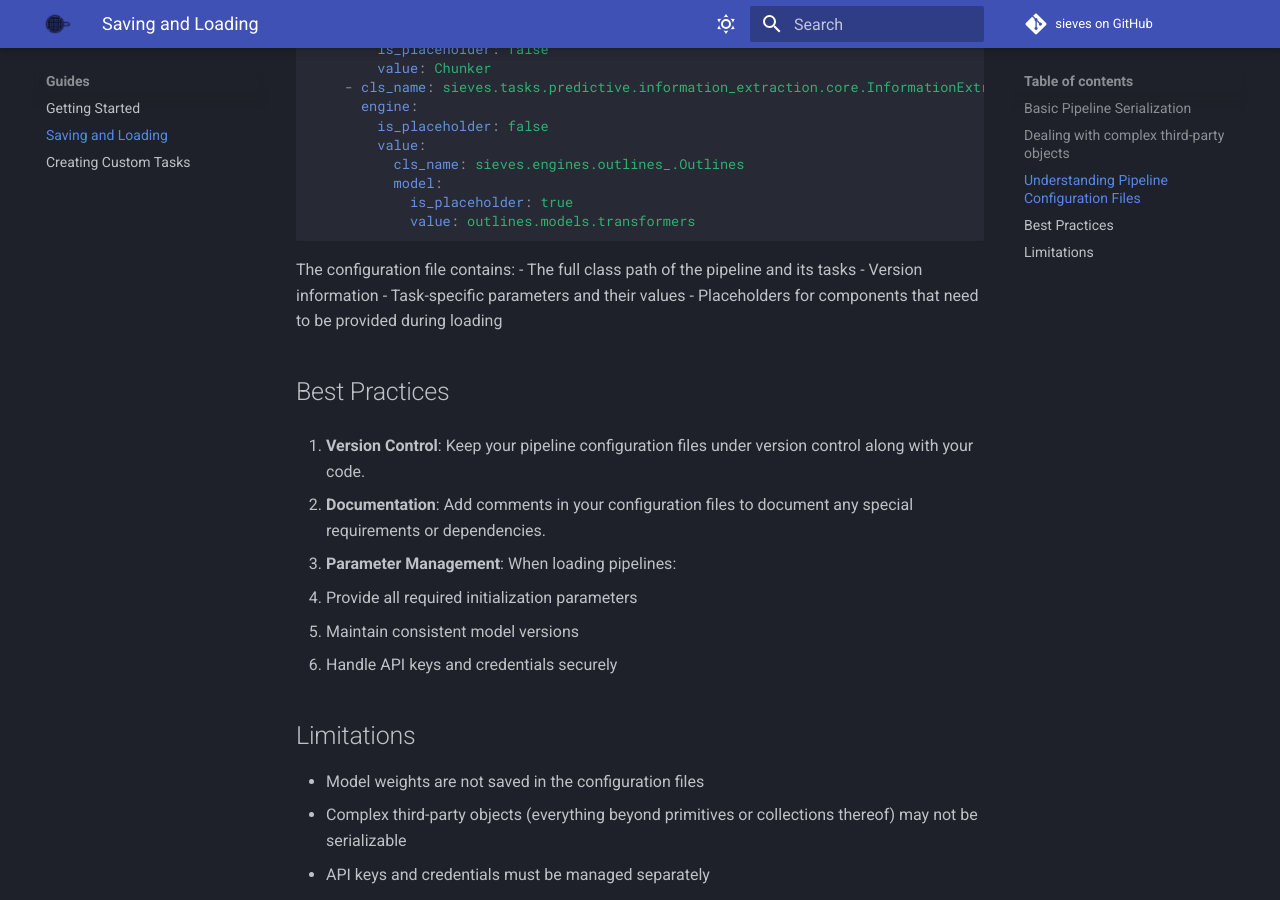
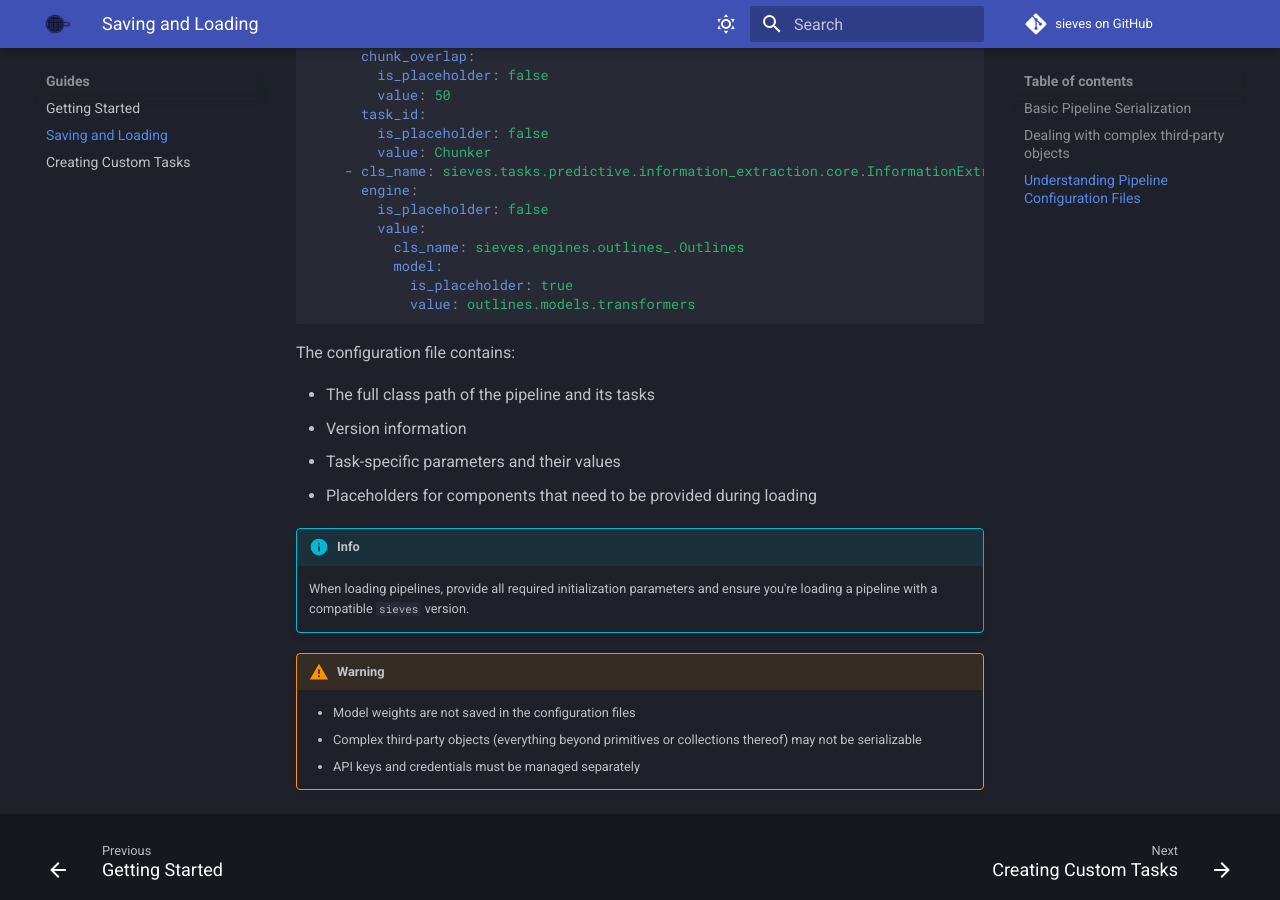
Before and after one commit to MantisAI/sieves, an MkDocs documentation site: the page built from docs/guides/serialization.md, in a window 1280 px wide and 900 px high, scrolled down 2307 px. Built offline with MkDocs 1.6.1 and Material for MkDocs 9.7.7, drawn with Linux system fonts in a browser that asks for light colours; comment, search, counter and statistics services are not loaded; some of the changed text lies outside the part shown.

Commit message:
Update docs.

````diff
--- a/docs/guides/serialization.md
+++ b/docs/guides/serialization.md
@@ -1,6 +1,7 @@
 # Saving and Loading
 
 `sieves` provides functionality to save your pipeline configurations to disk and load them later. This is useful for:
+
 - Sharing pipeline configurations with others
 - Versioning your pipelines
 - Deploying pipelines to production
@@ -118,24 +119,18 @@ tasks:
 ```
 
 The configuration file contains:
+
 - The full class path of the pipeline and its tasks
 - Version information
 - Task-specific parameters and their values
 - Placeholders for components that need to be provided during loading
 
-## Best Practices
+!!! info Parameter management
 
-1. **Version Control**: Keep your pipeline configuration files under version control along with your code.
+      When loading pipelines, provide all required initialization parameters and ensure you're loading a pipeline with a compatible `sieves` version.
 
-2. **Documentation**: Add comments in your configuration files to document any special requirements or dependencies.
+!!! warning Limitations
 
-3. **Parameter Management**: When loading pipelines:
-   - Provide all required initialization parameters
-   - Maintain consistent model versions
-   - Handle API keys and credentials securely
-
-## Limitations
-
-- Model weights are not saved in the configuration files
-- Complex third-party objects (everything beyond primitives or collections thereof) may not be serializable
-- API keys and credentials must be managed separately
+      - Model weights are not saved in the configuration files
+      - Complex third-party objects (everything beyond primitives or collections thereof) may not be serializable
+      - API keys and credentials must be managed separately
--- a/mkdocs.yml
+++ b/mkdocs.yml
@@ -44,7 +44,7 @@ nav:
   - Home:
     - index.md
     - about.md
-  - API Reference:
+  - API:
     - pipeline.md
     - doc.md
     - bridge.md
````
Also changed, not shown: other parts of docs/guides/serialization.md (+2 -2 lines), README.md (+1 -3 lines).
